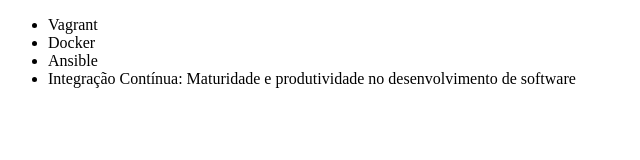
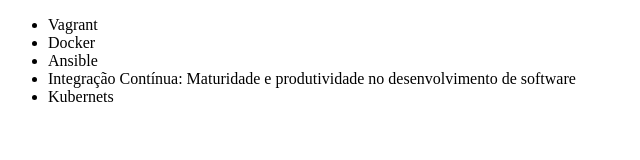
Before and after one commit to AnaelAlmeida/alura-git, a plain HTML site: page index.html in a window 1280 px wide. Shown: the full height of the page, 0-640 px from the left. Drawn offline with Linux system fonts and the light colour scheme.

Commit message:
adicionando curso de kubernetes

```diff
--- a/index.html
+++ b/index.html
@@ -13,6 +13,7 @@
         <li>Integração Contínua:
          Maturidade e produtividade
         no desenvolvimento de software</li>
+        <li>Kubernets</li>
     </ul>
 </body>
 </html>
```
